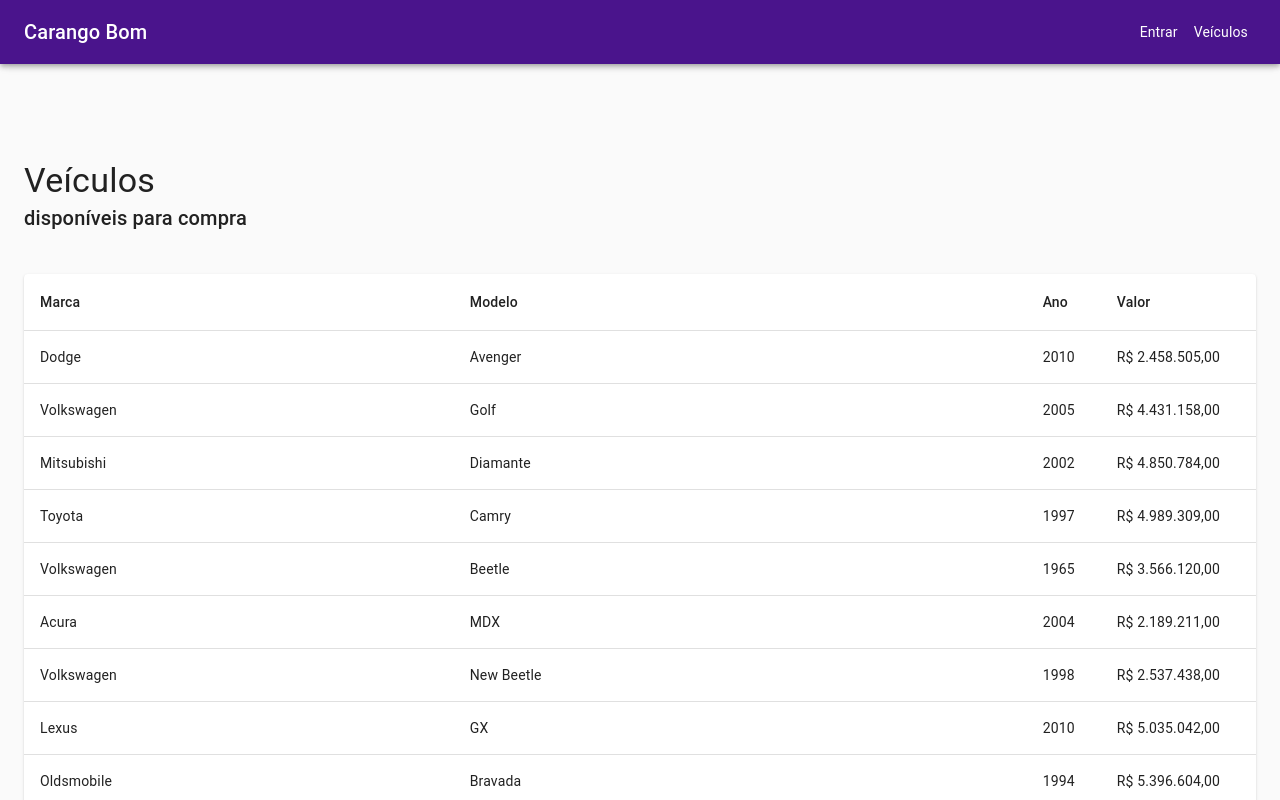
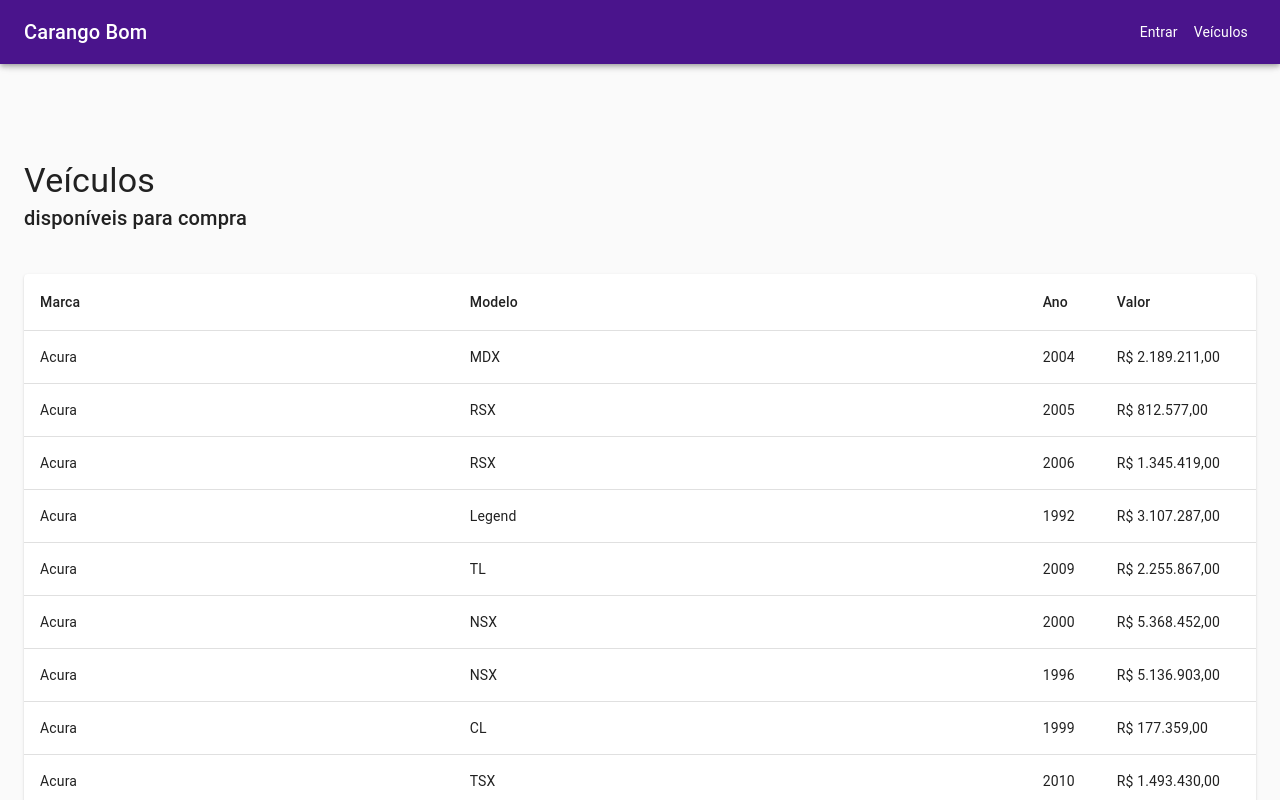
Before and after one commit to CaelumAulas/aceleratw-turma3-grupo1-frontend, a React (Create React App) app: page / in a window 1280 px wide. Shown: the top 800 px of the page. Built offline with nearby package versions, Linux system fonts and the light colour scheme; data requests are answered from the project's data file.

Commit message:
Adds sorting on homepage

```diff
--- a/src/pages/HomePage.js
+++ b/src/pages/HomePage.js
@@ -5,13 +5,22 @@
 import ApiDeleteVehicle from '../infraestructure/api/ApiDeleteVehicle'
 import ApiListVehicles from '../infraestructure/api/ApiListVehicles'
 
+function sortVehiclesList(vehicles) {
+  vehicles = vehicles.sort((a, b) => {
+    if (a.brand < b.brand) return -1
+    if (a.brand > b.brand) return 1
+    return 0
+  })
+  return vehicles
+}
+
 export default function HomePage() {
   const [vehicles, setVehicles] = useState([])
 
   async function callApiListVehicles() {
     try {
       const response = await ApiListVehicles()
-      setVehicles(response.data)
+      setVehicles(sortVehiclesList(response.data))
     } catch (e) {}
   }
 
@@ -25,7 +34,6 @@
       callApiListVehicles()
     } catch (e) {}
   }
-
   return (
     <Container maxWidth="lg">
       <PageTitle title="Veículos" subtitle="disponíveis para compra" />
```
